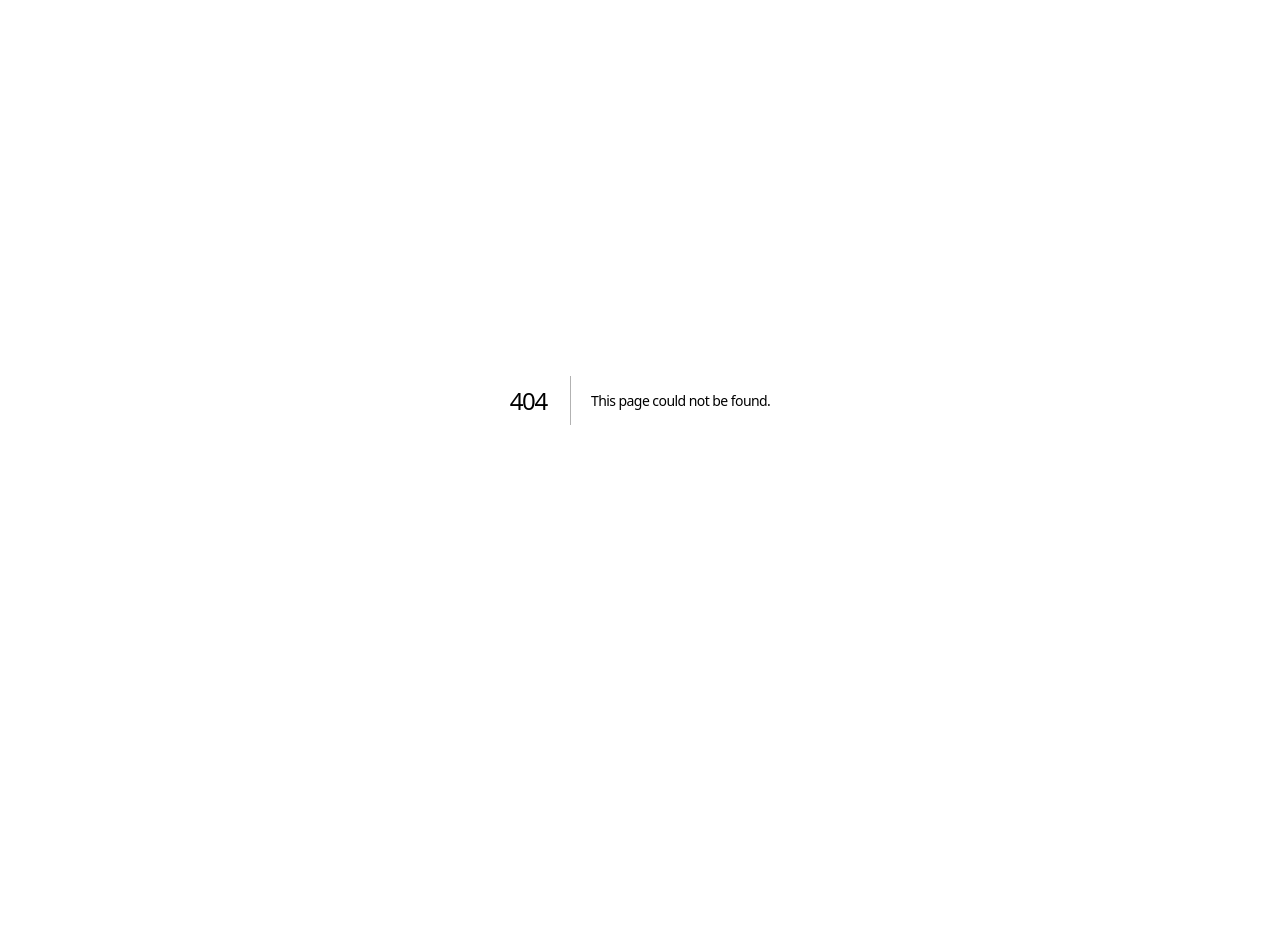
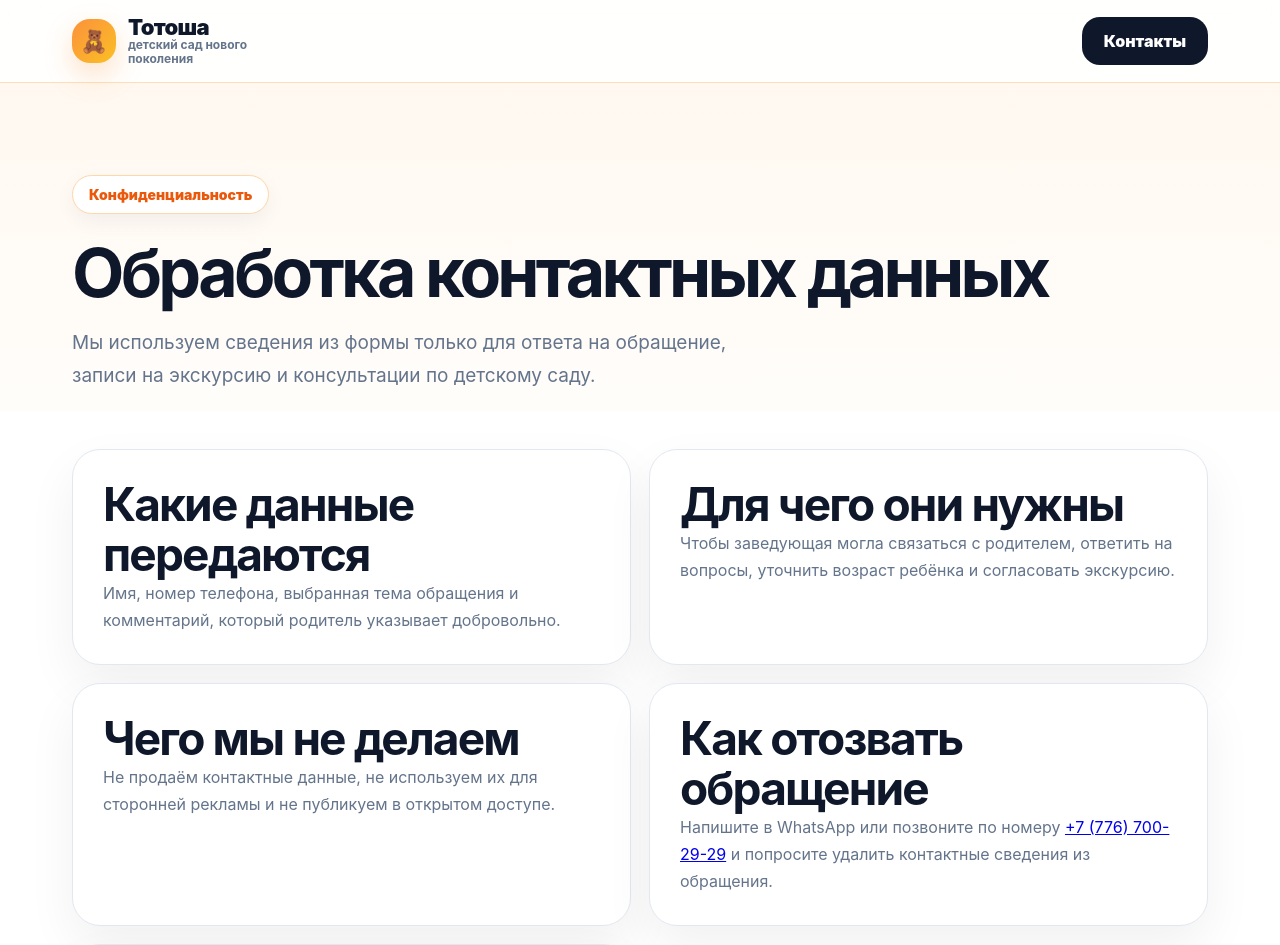
Before and after one commit to nexora-kz/totosha, a Next.js app: page /privacy in a window 1280 px wide. Before the commit this address had no page. Shown: the top 945 px of the page. Before the commit the page ends 800 px from the top, so only its background shows below. Built offline with nearby package versions, Linux system fonts and the light colour scheme.

Commit message:
TOTOSHA v074: add contact data notice

```diff
--- /dev/null
+++ b/app/privacy/page.tsx
@@ -0,0 +1,69 @@
+import type { Metadata } from 'next';
+import { TOTOSHA_CONTACTS } from '../../lib/totoshaConfig';
+
+export const metadata: Metadata = {
+  title: 'Обработка персональных данных — Тотоша',
+  description: 'Информация об обработке контактных данных, оставленных через сайт детского сада Тотоша.',
+  alternates: { canonical: '/privacy' },
+  robots: { index: false, follow: true },
+};
+
+export default function PrivacyPage() {
+  return (
+    <main className="seo-landing seo-page-unified">
+      <header className="header seo-unified-header">
+        <div className="container">
+          <div className="nav">
+            <a className="brand" href="/" aria-label="На главную Тотоша">
+              <div className="logo">🧸</div>
+              <div>
+                <div className="brand-title">Тотоша</div>
+                <div className="brand-sub">детский сад нового поколения</div>
+              </div>
+            </a>
+            <div className="actions">
+              <a className="btn btn-dark" href="/contacts">Контакты</a>
+            </div>
+          </div>
+        </div>
+      </header>
+
+      <section className="hero seo-unified-hero">
+        <div className="container">
+          <div className="badge">Конфиденциальность</div>
+          <h1>Обработка контактных данных</h1>
+          <p className="lead">
+            Мы используем сведения из формы только для ответа на обращение, записи на экскурсию и консультации по детскому саду.
+          </p>
+        </div>
+      </section>
+
+      <section className="section white seo-landing__content">
+        <div className="container seo-detail-list">
+          <article className="seo-detail">
+            <h2>Какие данные передаются</h2>
+            <p>Имя, номер телефона, выбранная тема обращения и комментарий, который родитель указывает добровольно.</p>
+          </article>
+          <article className="seo-detail">
+            <h2>Для чего они нужны</h2>
+            <p>Чтобы заведующая могла связаться с родителем, ответить на вопросы, уточнить возраст ребёнка и согласовать экскурсию.</p>
+          </article>
+          <article className="seo-detail">
+            <h2>Чего мы не делаем</h2>
+            <p>Не продаём контактные данные, не используем их для сторонней рекламы и не публикуем в открытом доступе.</p>
+          </article>
+          <article className="seo-detail">
+            <h2>Как отозвать обращение</h2>
+            <p>
+              Напишите в WhatsApp или позвоните по номеру <a href={TOTOSHA_CONTACTS.telUrl}>{TOTOSHA_CONTACTS.phoneDisplay}</a> и попросите удалить контактные сведения из обращения.
+            </p>
+          </article>
+          <article className="seo-detail">
+            <h2>Персональные данные детей</h2>
+            <p>Данные ребёнка, медицинские сведения, документы, фото и информация об оплатах не собираются через публичную форму сайта.</p>
+          </article>
+        </div>
+      </section>
+    </main>
+  );
+}
```
